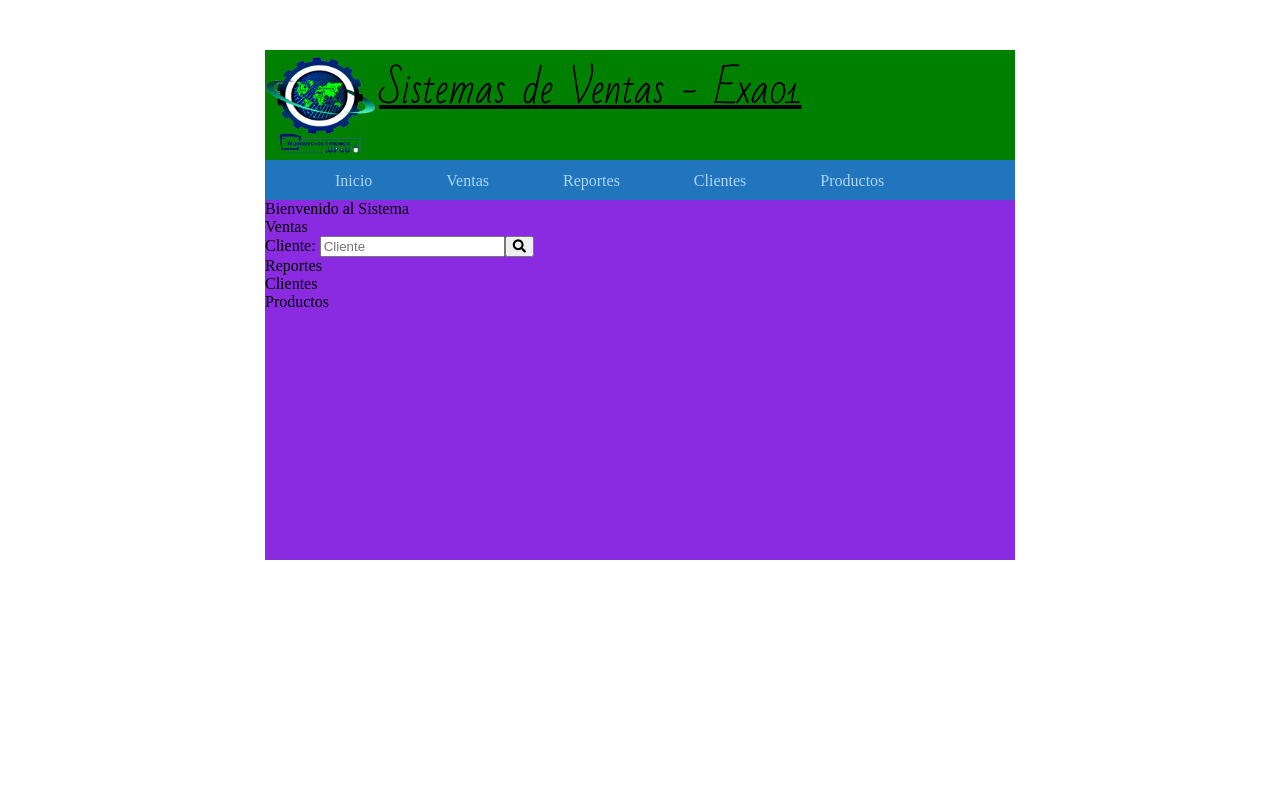
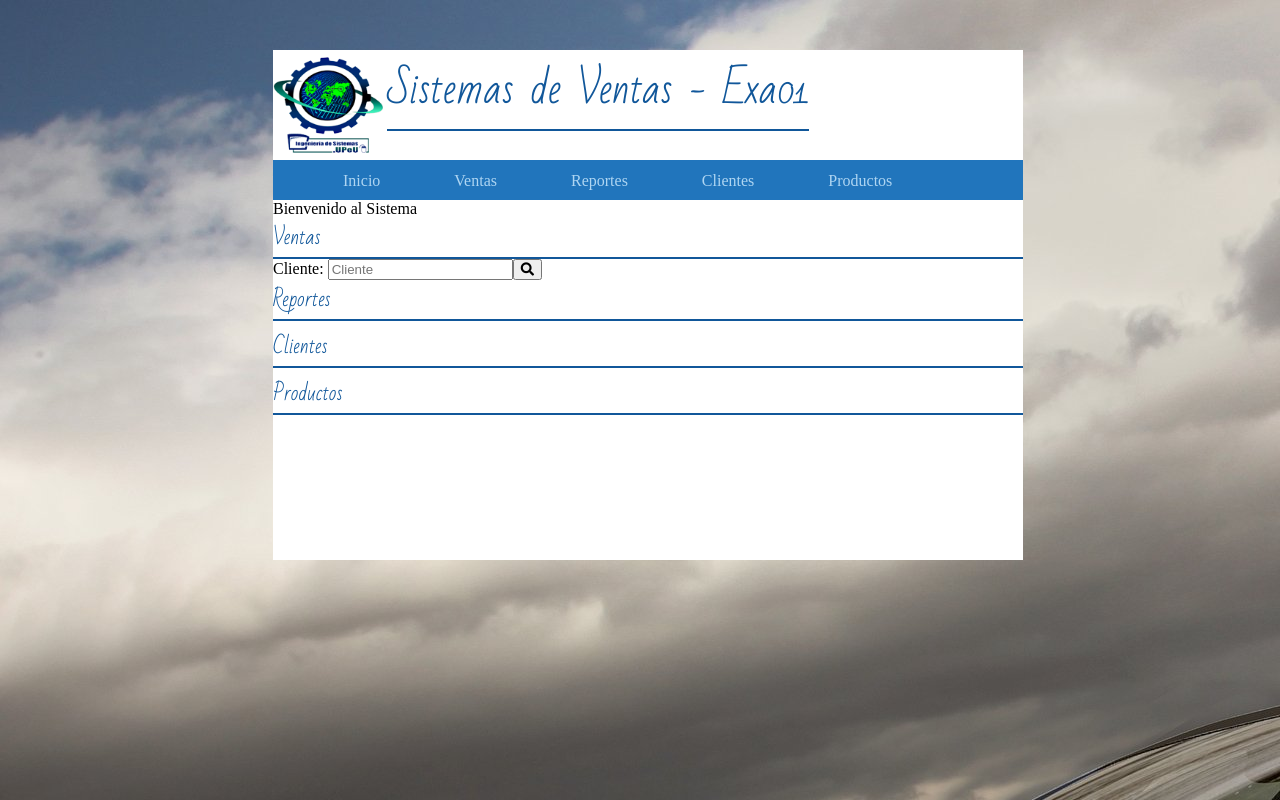
Before and after one commit to sembenavente/examen_parcial_01, a plain HTML site: page index.html in a window 1280 px wide. Drawn offline with Linux system fonts and the light colour scheme.

Commit message:
last commit, i have to go

```diff
--- a/css/styles.css
+++ b/css/styles.css
@@ -1,4 +1,9 @@
 
+
+body{
+    background-image: url("../images/car.jpg");
+    width: 100%;
+}
 
 @font-face{
     font-family: BadScript-Regular;
@@ -15,7 +20,7 @@
 
 main{
     width: 750px;
-    background-color: blueviolet;
+    background-color: #ffffff;
     margin: auto;
     height: 510px;
     margin-top: 50px;
@@ -24,7 +29,7 @@ main{
 header{
     width: 100%;
     height: 110px;
-    background-color: green;
+    background-color: #ffffff;
     margin-bottom: 0;
 }
 
@@ -32,7 +37,10 @@ header{
     font-family: BadScript-Regular;
     font-size: 40px;
     vertical-align: top;
-    text-decoration-line: underline;
+    border-bottom: 2px solid;
+    border-bottom-color: #11579a;
+    color: #11579a;
+    width: 100%;
 }
 
 nav{
@@ -58,3 +66,17 @@ nav a{
     color: #aed5f2;
     text-decoration: none;
 }
+
+.subtitulo{
+    font-family: BadScript-Regular;
+    font-size: 20px;
+    vertical-align: top;
+    color: #11579a;
+    width: 100%;
+    border-bottom: 2px solid;
+    border-bottom-color: #11579a;
+}
+
+table{
+    width: 80%;
+}
--- a/index.html
+++ b/index.html
@@ -35,13 +35,49 @@
         </aside>
         <aside class="cajon" id="reportes">
             <section class="subtitulo"><label for="a">Reportes</label></section>
+            <table id="tb_reportes">
+                <thead>
+                    <th></th>
+                    <th></th>
+                    <th></th>
+                    <th></th>
+                    <th></th>
+                    <th></th>
+                </thead>
+                <tbody>
 
+                </tbody>
+            </table>
         </aside>
         <aside class="cajon" id="clientes">
             <section class="subtitulo"><label for="a">Clientes</label></section>
+            <table id="tb_clientes">
+                <thead>
+                    <th></th>
+                    <th></th>
+                    <th></th>
+                    <th></th>
+                    <th></th>
+                </thead>
+                <tbody>
+
+                </tbody>
+            </table>
         </aside>
         <aside class="cajon" id="productos">
             <section class="subtitulo"><label for="a">Productos</label></section>
+            <table id="tb_productos">
+                <thead>
+                    <th></th>
+                    <th></th>
+                    <th></th>
+                    <th></th>
+                    <th></th>
+                </thead>
+                <tbody>
+
+                </tbody>
+            </table>
         </aside>
     </main>
     <script src="js/script.js"></script>
```
